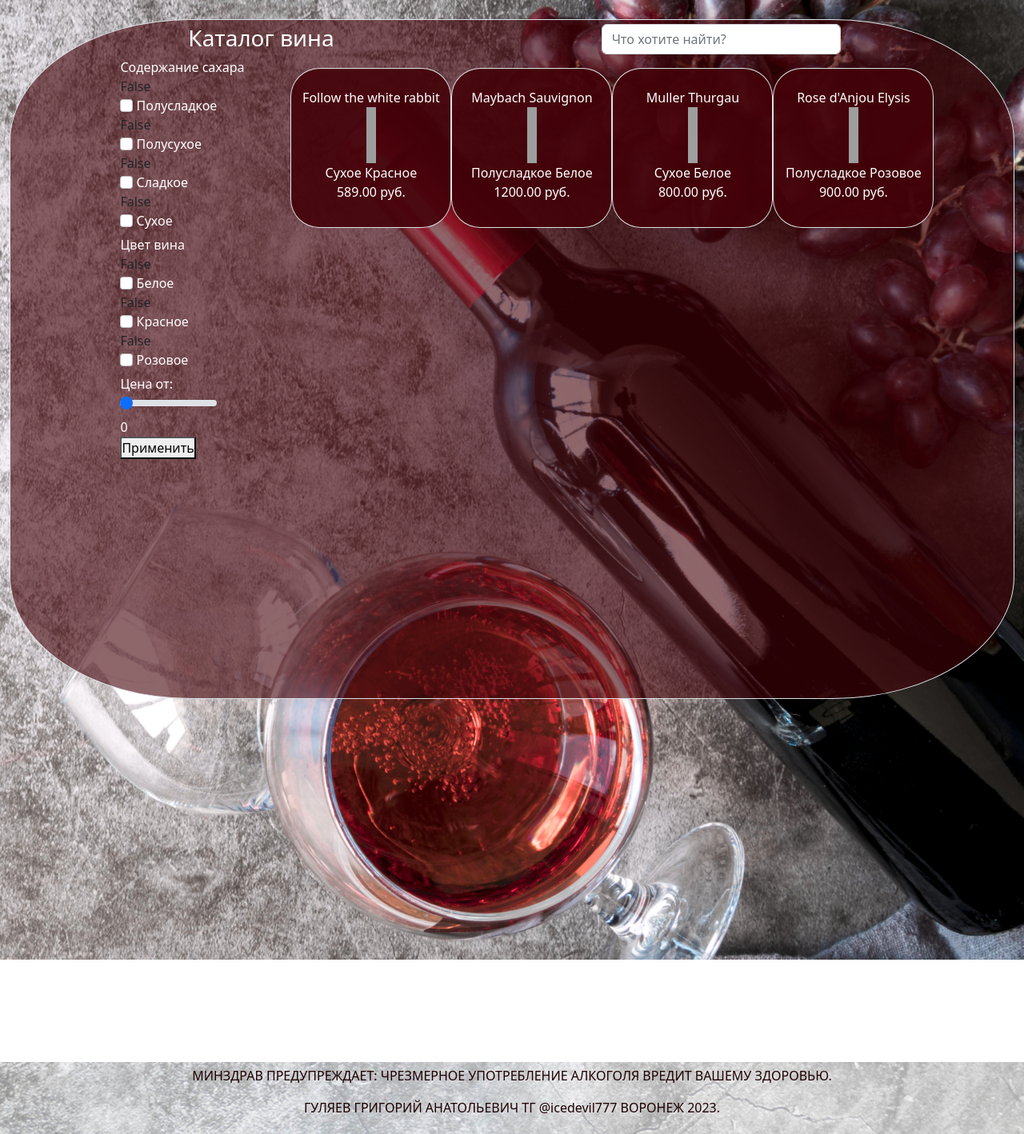
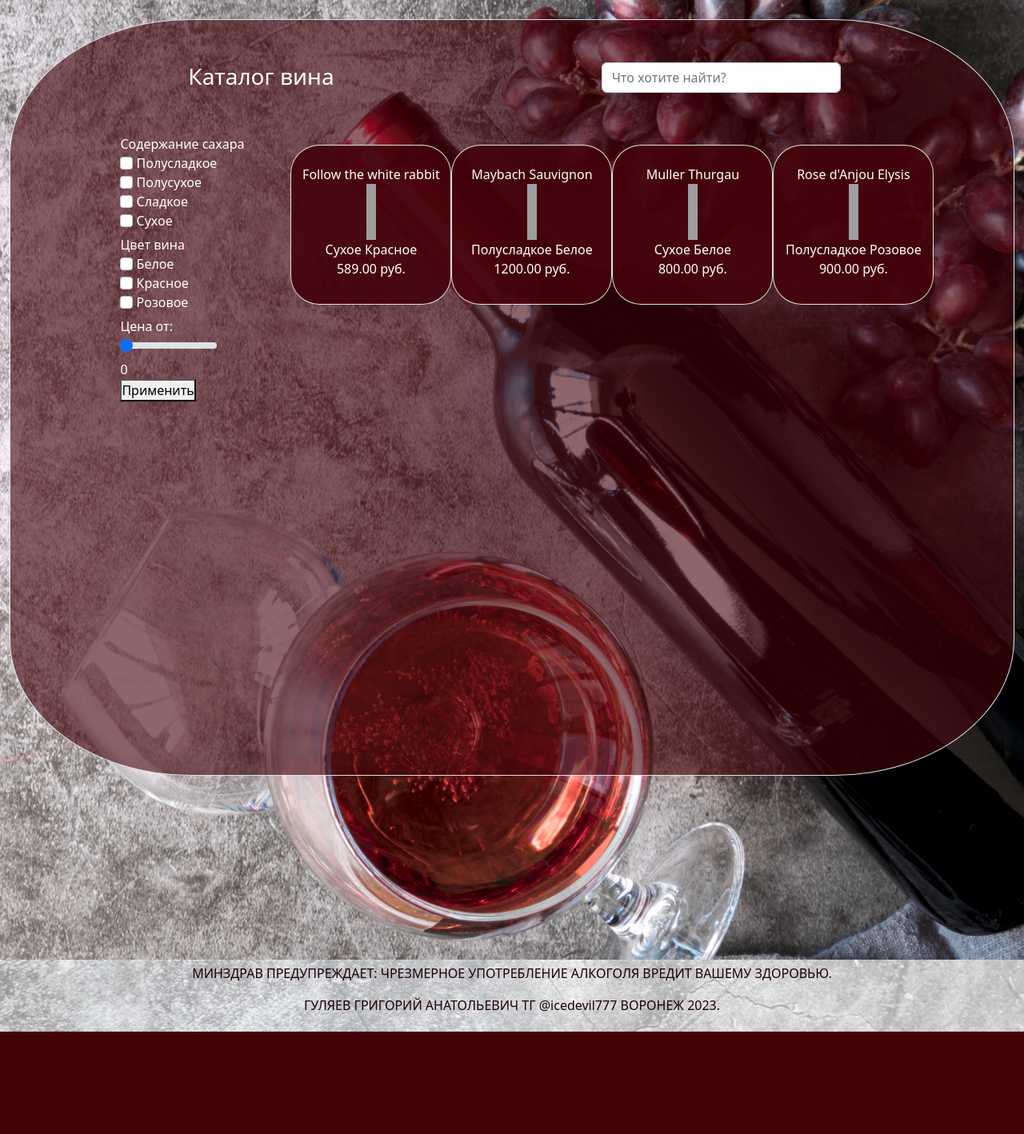
Before and after one commit to icedevil777/alcohol_catalog, a Django app: page /wines/ in a window 1280 px wide. Shown: the part 110-1528 px from the top of the page at 80% size. After the commit the page ends 1400 px from the top, so only its background shows below. Run offline with Django 4.2, Linux system fonts and the light colour scheme; data comes from the database, SQL or seed files in the repository; grey boxes are pictures that could not be loaded.

Commit message:
чекбоксы

```diff
--- a/catalog/app/static/app/css/main.css
+++ b/catalog/app/static/app/css/main.css
@@ -17,7 +17,6 @@ main {
     background-image: url(../images/wine.jpg);
     height: 1200px;
     background-size: cover;
-    margin-bottom: 10%;
     /*filter: brightness(10%);*/
     /*-webkit-filter: contrast(30%);*/
     /*filter: brightness(30%);*/
--- a/catalog/app/templates/app/wines.html
+++ b/catalog/app/templates/app/wines.html
@@ -10,7 +10,7 @@
         <div class="row">
             <div class="col-12 mein_col justify-content-center text-center border">
                 <form method="post">
-                <div class="row head-row">
+                <div class="row head-row mb-5 mt-5">
                     <div class="col-6">
                         <h3>Каталог вина</h3>
                     </div>
@@ -33,7 +33,6 @@
                             <h6>Содержание сахара</h6>
 
                                 {% for sugar in sugars %}
-                                     {{ sugar.is_checked }}
                                          <div class="item-name flex">
                                         <input
                                             class="form-check-input"
@@ -53,7 +52,6 @@
                             <h6>Цвет вина</h6>
 
                                 {% for color in colors %}
-                                    {{ color.is_checked }}
                                     <div class="item-name flex">
                                         <input
                                         id="checked"
--- a/catalog/app/views.py
+++ b/catalog/app/views.py
@@ -35,9 +35,7 @@ class WinesView(View):
     def post(self, request):
         data = request.POST
         content = self.get_content()
-        print("data.getlist('color')", data)
 
-        # if data['wine_search']:
         if data.get('wine_search'):
             queryset = content['wines'].filter(
                 title__icontains=str(data['wine_search']))
```
Also changed, not shown: catalog/app/utils.py (+0 -8 lines), README.md.
